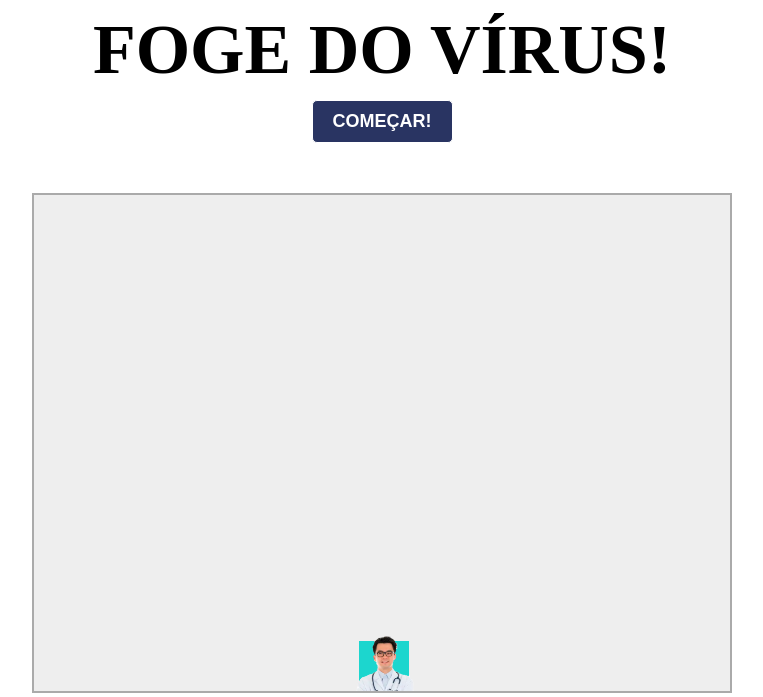
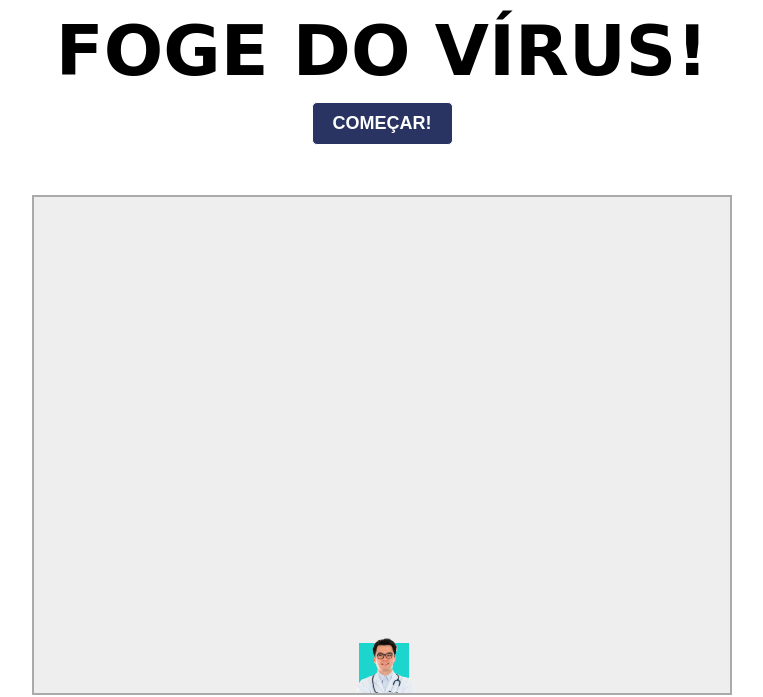
Before and after one commit to mjoaonic/fictional-octo-meme, a PHP site: page /evitobj.php in a window 1280 px wide. Shown: the part 210-907 px from the top of the page, without its empty margins (258-1021 px from the left). Run offline with PHP 8.4, Linux system fonts and the light colour scheme; data that the repository does not hold is empty.

Commit message:
Update evitobj.css
mudei a fonte do títulp

```diff
--- a/evitobj.css
+++ b/evitobj.css
@@ -2,6 +2,7 @@ h1{
 	text-align: center;
 	font-size: 70px;
 	margin-top: 30px;
+	font-family: cursive;
 }
 #chatsolucao {
   position: relative;
```
